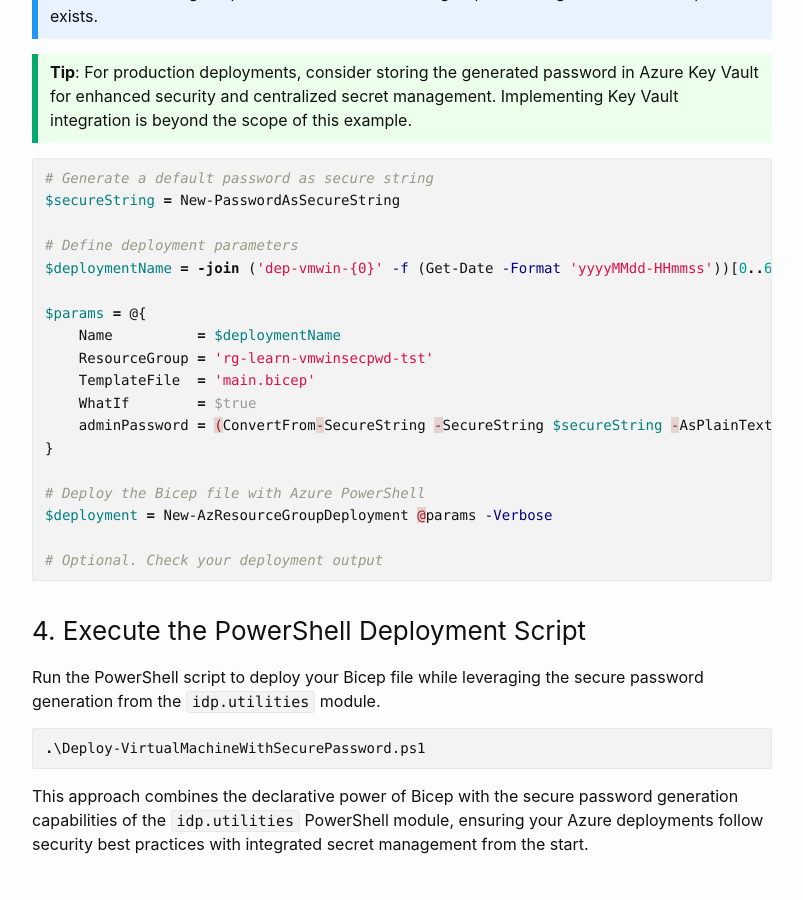
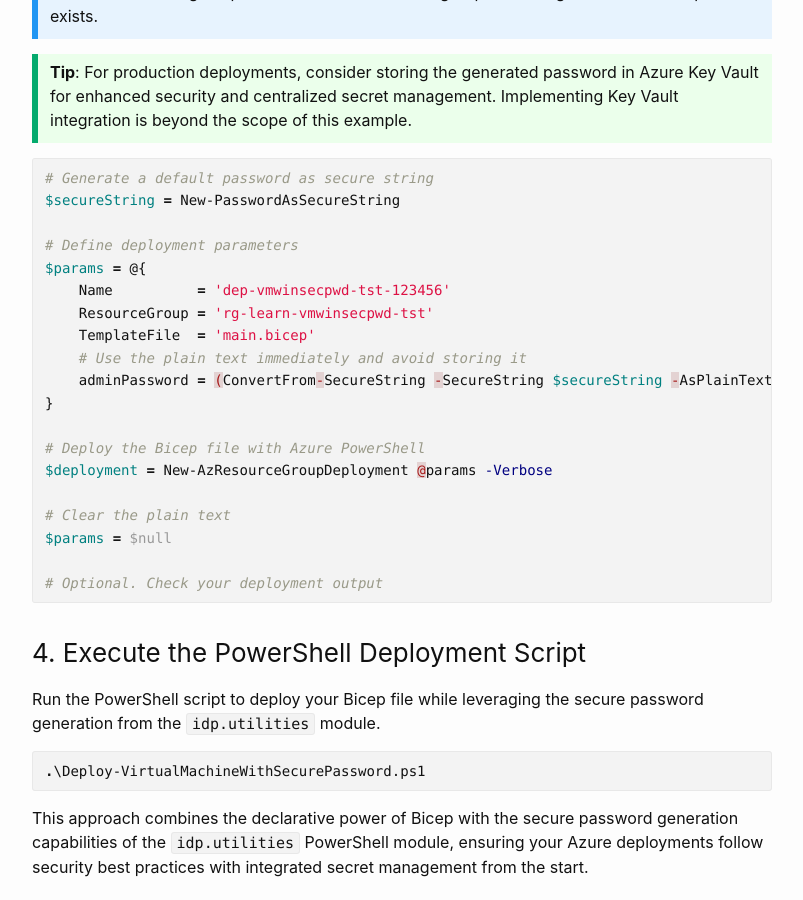
Before and after one commit to msc365/msc365.github.io, a Jekyll site: the page built from _posts/2025-09-23-generate-secure-passwords-for-bicep-deployments.md, in a window 1280 px wide and 900 px high, scrolled down 1799 px. Shown: the whole window, without its empty margins (238-1041 px from the left). Built offline with Jekyll 4.4.1, drawn with Linux system fonts in a browser that asks for light colours.

Commit message:
fix: Update deployment parameters for secure password handling in PowerShell script

````diff
--- a/_posts/2025-09-23-generate-secure-passwords-for-bicep-deployments.md
+++ b/_posts/2025-09-23-generate-secure-passwords-for-bicep-deployments.md
@@ -77,18 +77,19 @@
 $secureString = New-PasswordAsSecureString
 
 # Define deployment parameters
-$deploymentName = -join ('dep-vmwin-{0}' -f (Get-Date -Format 'yyyyMMdd-HHmmss'))[0..63]
-
 $params = @{
-    Name          = $deploymentName
+    Name          = 'dep-vmwinsecpwd-tst-123456'
     ResourceGroup = 'rg-learn-vmwinsecpwd-tst'
     TemplateFile  = 'main.bicep'
-    WhatIf        = $true
+    # Use the plain text immediately and avoid storing it
     adminPassword = (ConvertFrom-SecureString -SecureString $secureString -AsPlainText)
 }
 
 # Deploy the Bicep file with Azure PowerShell
 $deployment = New-AzResourceGroupDeployment @params -Verbose
+
+# Clear the plain text
+$params = $null
 
 # Optional. Check your deployment output
 ```
````
